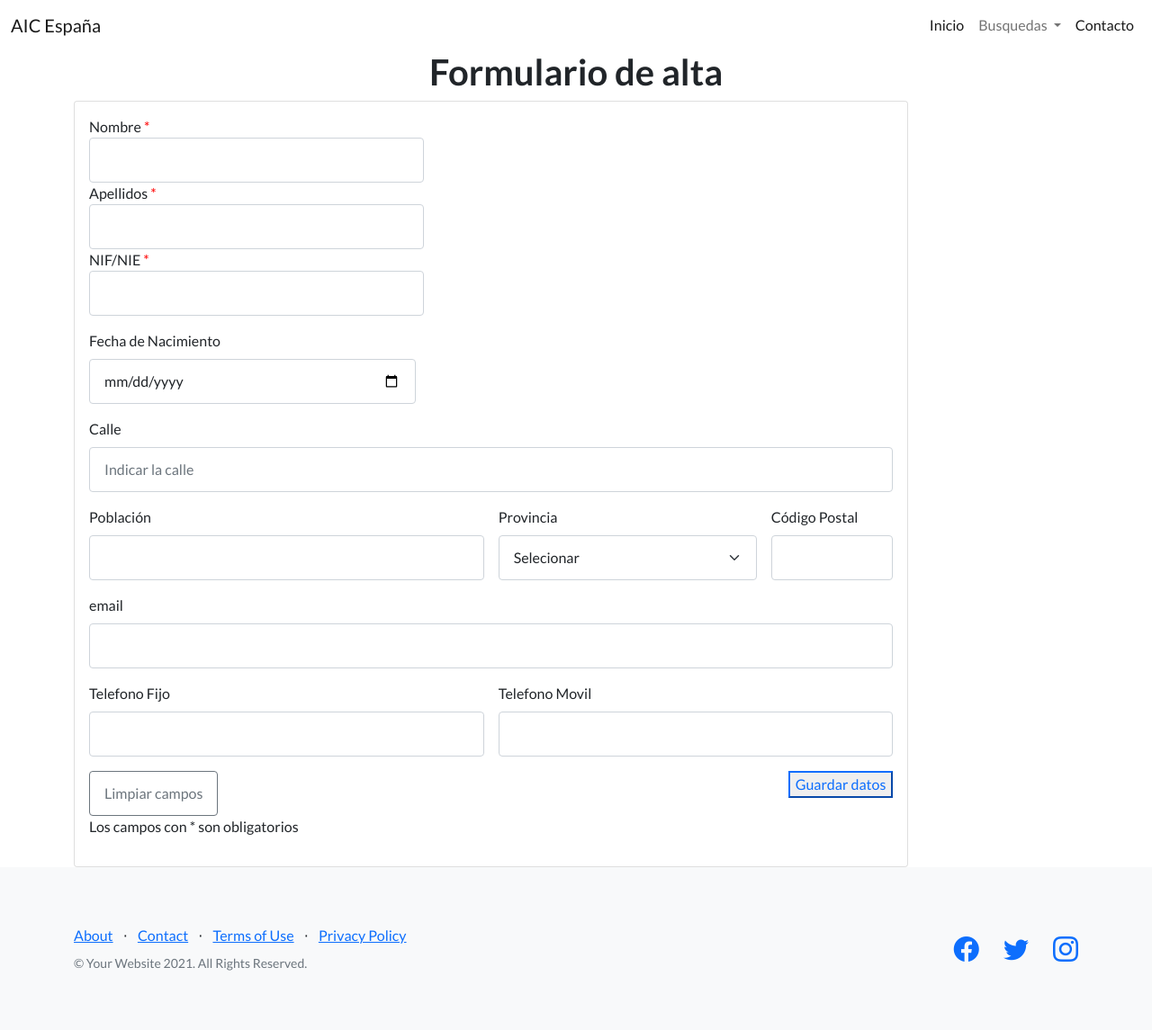
After one commit to luissian/AIC_Espana, a Django app: page /nuevoVoluntario in a window 1280 px wide. The commit adds this page. Shown: the whole page at 90% size. Run offline with Django 3.2, Linux system fonts and the light colour scheme; some libraries are stand-ins or nearby versions.

Commit message:
New personel form input data

```diff
--- a/aicespana/admin.py
+++ b/aicespana/admin.py
@@ -24,7 +24,10 @@ class ProyectoAdmin(admin.ModelAdmin):
     list_display = ['nombreProyecto', 'poblacion', 'provincia']
 
 class ActividadAdmin(admin.ModelAdmin):
-    list_display = ['nombreActividad', 'domicilioSocial']
+    list_display = ['nombreActividad',  'poblacion', 'provincia']
+
+class PersonalExternoAdmin(admin.ModelAdmin):
+    list_display = ['nombre', 'apellido', 'DNI', 'fechaNacimiento']
 
 admin.site.register(EntidadesConCargo , EntidadesConCargoAdmin)
 admin.site.register(Cargo, CargoAdmin)
@@ -34,3 +37,4 @@ admin.site.register(Parroquia, ParroquiaAdmin)
 admin.site.register(Grupo, GrupoAdmin)
 admin.site.register(Proyecto, ProyectoAdmin)
 admin.site.register(Actividad, ActividadAdmin)
+admin.site.register(PersonalExterno,PersonalExternoAdmin)
--- a/aicespana/templates/aicespana/base.html
+++ b/aicespana/templates/aicespana/base.html
@@ -48,19 +48,7 @@
                 </div>
             </div>
         </nav>
-        <!-- Masthead-->
-        <header class="masthead">
-            <div class="container position-relative">
-                <div class="row justify-content-center">
-                    <div class="col-xl-6">
-                        <div class="text-center text-white">
-                            <!-- Page heading-->
-                            <h1 class="mb-5">Generate more leads with a professional landing page!</h1>
-                        </div>
-                    </div>
-                </div>
-            </div>
-        </header>
+
 
 
         {% block content %}
--- /dev/null
+++ b/aicespana/templates/aicespana/nuevoVoluntario.html
@@ -0,0 +1,116 @@
+{% extends 'aicespana/base.html' %}
+{% load static %}
+{% block content %}
+<style media="screen">
+	.form-group.required .control-label:after {
+	  content:"  *";
+	  color:red;
+	}
+</style>
+
+{% if confirmation_data %}
+	<div class="container-md">
+		<div class="row g-3"">
+			<div class="col-md-10">
+				<div class="card">
+					<div class="card-header"><h2 style="text-align:center">Datos Guardados</h2> </div>
+					<div class="card-body">
+						<p style="text-align:center">Los datos de {{confirmation_data.nombre}} {{confirmation_data.apellidos}} se han guardado correctamente</p>
+					</div> <!-- end card -->
+				</div> <!-- end card body -->
+		    </div> <!-- end col-md-10 -->
+		</div> <!-- end row-->
+	</div> <!-- end container -->
+	<div class="container-md">
+		<div class="row g-3"">
+			<div class="col-md-10">
+				<div class="card">
+					<p>Para dar de alta un nuevo voluntario hacer click en el boton de abajo</p>
+					<br><br>
+					<div class="text-center">
+						<a href="/nuevoVoluntario"> <button type="button" class="btn btn-outline-secondary float-center" >Añadir un nuevo Voluntario</button> </a>
+					</div> <!-- end text center -->
+				</div> <!-- end card -->
+			</div> <!-- end card body -->
+		</div> <!-- end col-md-10 -->
+	</div> <!-- end row-->
+</div> <!-- end container -->
+
+{% else %}
+	<section class="light">
+		<div class="container md-8">
+			<h1 class="h1 text-center" id="pageHeaderTitle">Formulario de alta</h1>
+	    </div>
+	</section>
+	<div class="container-md">
+	    <div class="row g-3"">
+	        <div class="col-md-10">
+	            <div class="card">
+	                    <div class="card-body">
+	                    <form class="row g-3" method="post" enctype="multipart/form-data" name="altaVoluntario" id="altaVoluntario" >
+	                        {% csrf_token %}
+	                        <input type="hidden" name="action" value="altaVoluntario"/>
+							<div class="form-group required">
+		                        <div class="col-md-5">
+		                            <label class="control-label " for="nombre">Nombre</label>
+		                            <input type="text" required class="form-control" id="nombre", name='nombre'>
+		                        </div>
+
+		                        <div class="col-md-5">
+		                            <label for="apellidos"  class="control-label">Apellidos</label>
+		                            <input type="text" required class="form-control" id="apellidos" name='apellidos'>
+		                        </div>
+		                        <div class="col-md-5">
+		                            <label for="nif"  class="control-label">NIF/NIE</label>
+		                            <input type="text" required class="form-control" id="nif" name='nif'>
+		                        </div>
+							</div>
+	                        <div class="col-md-5">
+	                            <label for="nacimiento" class="form-label">Fecha de Nacimiento</label>
+	                            <input type="date" class="form-control" id="nacimiento" name='nacimiento'>
+	                        </div>
+
+	                        <div class="col-md-12">
+	                            <label for="calle" class="form-label">Calle</label>
+	                            <input type="text" class="form-control" id="calle" name='calle' placeholder="Indicar la calle">
+	                        </div>
+	                        <div class="col-md-6">
+	                            <label for="poblacion" class="form-label">Población</label>
+	                            <input type="text" class="form-control" id="poblacion" name='poblacion'>
+	                        </div>
+	                        <div class="col-md-4">
+	                            <label for="provincia" class="form-label">Provincia</label>
+	                            <select id="provincia" class="form-select" name='provincia'>
+	                                <option selected value=''>Selecionar</option>
+	                                <option>Madrid</option>
+	                            </select>
+	                        </div>
+	                        <div class="col-md-2">
+	                            <label for="codigo" class="form-label">Código Postal</label>
+	                            <input type="text" class="form-control" id="codigo" name='codigo'>
+	                        </div>
+	                        <div class="col-12">
+	                            <label for="email" class="form-label">email</label>
+	                            <input type="email" required class="form-control" id="email" name='email'>
+	                        </div>
+	                        <div class="col-md-6">
+	                            <label for="fijo" class="form-label">Telefono Fijo</label>
+	                            <input type="text" class="form-control" id="fijo" name='fijo'>
+	                        </div>
+	                        <div class="col-md-6">
+	                            <label for="movil" class="form-label">Telefono Movil</label>
+	                            <input type="tel" class="form-control" id="movil" name='movil'>
+	                        </div>
+	                        <div class="col-12">
+	                            <input type="reset" class="btn btn-outline-secondary" value="Limpiar campos">
+	                            <button type="submit" class="btn-outline-primary float-end ">Guardar datos</button>
+	                        </div>
+	                    </form>
+						<p>Los campos con * son obligatorios</p>
+	                </div>
+	            </div>
+	        </div> <!-- end col-md-10 -->
+	    </div> <!-- end row-->
+	</div> <!-- end container -->
+{% endif %}
+{% endblock %}
--- a/aicespana/urls.py
+++ b/aicespana/urls.py
@@ -6,4 +6,5 @@ from django.conf.urls.static import static
 
 urlpatterns = [
     path('',views.index, name='index'),
+    path('nuevoVoluntario', views.nuevo_voluntario, name='nuevo_voluntario')
 ]
--- a/aicespana/views.py
+++ b/aicespana/views.py
@@ -5,5 +5,32 @@ from django.http import HttpResponse
 from django.template import loader
 from django.contrib.auth.decorators import login_required
 
+from .models import *
+
 def index(request):
     return render(request,'aicespana/index.html')
+
+@login_required
+def listado_voluntarios(request):
+
+    return render(request,'listadoVoluntarios.html')
+
+@login_required
+def busqueda_personal(request):
+    return render(request,'resultadoBusqueda.html')
+
+#@login_required
+def nuevo_voluntario(request):
+    if request.method == 'POST' and request.POST['action'] == 'altaVoluntario':
+        confirmation_data = ''
+        info_to_fetch = ['nombre', 'apellidos','nif','nacimiento','calle','poblacion', 'provincia', 'codigo', 'email', 'fijo', 'movil']
+        personal_data = {}
+        for field in info_to_fetch:
+            personal_data[field] = request.POST[field]
+        PersonalExterno_obj = PersonalExterno.objects.create_new_external_pesonel(personal_data)
+        confirmation_data = {}
+        confirmation_data['nombre'] = request.POST['nombre']
+        confirmation_data['apellidos'] = request.POST['apellidos']
+        import pdb; pdb.set_trace()
+        return render(request,'aicespana/nuevoVoluntario.html',{'confirmation_data': confirmation_data})
+    return render(request,'aicespana/nuevoVoluntario.html')
```
Also changed, not shown: aicespana/models.py (+17 -2 lines), aicespana/templates/aicespana/index.html (+13 -0 lines).
